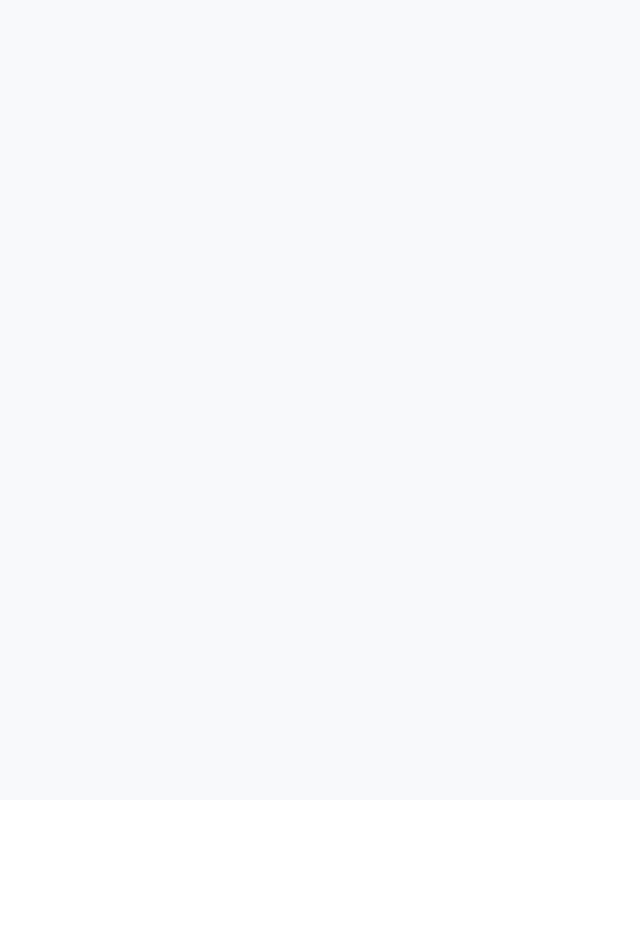
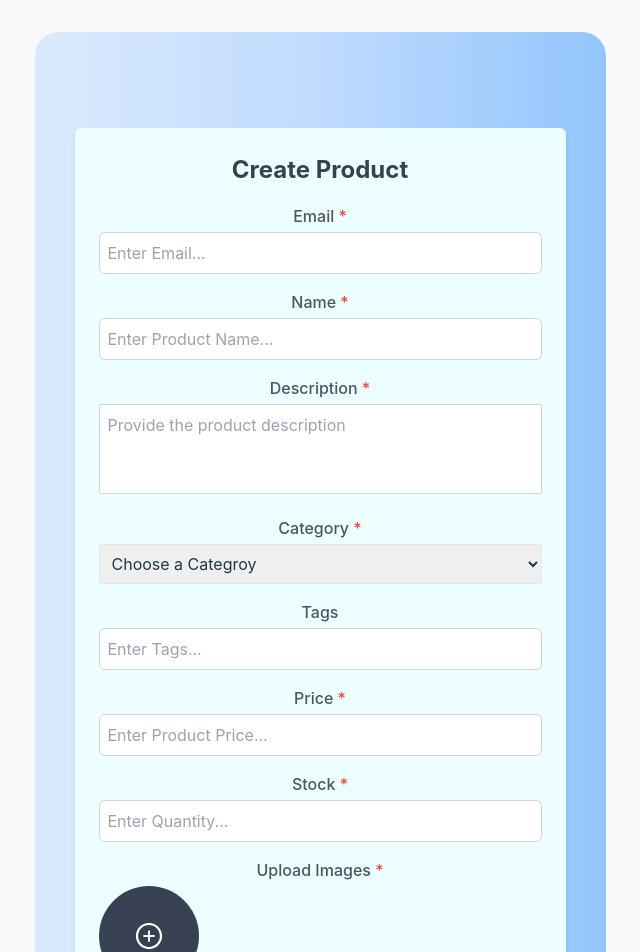
Before and after one commit to Vrajpatel4021/E--commerce-website, a React (Vite) app in the folder frontend/: page /createproduct in a window 1280 px wide. Before the commit this address had no page. Shown: the top 952 px of the page, without its empty margins (320-960 px from the left). Before the commit the page ends 800 px from the top, so only its background shows below. Built offline with nearby package versions, Linux system fonts and the light colour scheme.

Commit message:
Milestone 9 completed

```diff
--- a/frontend/src/App.jsx
+++ b/frontend/src/App.jsx
@@ -1,5 +1,5 @@
 import { BrowserRouter, Routes, Route } from "react-router-dom";
-import { LoginPage ,SignupPage,Home } from "./Routes";
+import { LoginPage ,SignupPage,Home ,CreateProduct} from "./Routes";
 
 import "./App.css";
 
@@ -10,6 +10,7 @@ function App() {
         <Route path="/" element={<LoginPage />} />
         <Route path='/signup' element={<SignupPage/>}/>
         <Route path='/home' element = {<Home/>}/>
+        <Route path='/createproduct' element = {<CreateProduct/>}/>
       </Routes>
     </BrowserRouter>
   );
--- a/frontend/src/Routes.jsx
+++ b/frontend/src/Routes.jsx
@@ -1,8 +1,10 @@
 import LoginPage from "./pages/Login";
 import SignupPage from "./pages/Signup";
 import Home from './pages/Home'
+import CreateProduct from "./pages/createProduct";
 
 
 export { LoginPage };
 export{SignupPage};
 export{Home};
+export{CreateProduct}
--- /dev/null
+++ b/frontend/src/pages/createProduct.jsx
@@ -0,0 +1,139 @@
+import React, {useState, useEffect} from 'react'
+import {AiOutlinePlusCircle} from 'react-icons/ai'
+
+const CreateProduct = () => {
+    const [images, setImages] = useState([]);
+    const [name, setName] = useState("");
+    const [description, setDescription] = useState("");
+    const [category, setCatogery] = useState("");
+    const [tags, setTags] = useState("");
+    const [price, setPrice] = useState("");
+    const [stock, setStock] = useState("");
+    const [email, setEmail] = useState("");
+    const [previewImages, setPreviewImages] = useState([]);
+
+    const categoriesData = [
+        {title:"Fashion"},
+        {title:"Electronics"},
+        {title:"Books"},
+        {title:"Home Appliances"},
+    ]
+
+
+    const handleImageChange = (e) => {
+        const files = Array.from(e.target.files);
+        setImages((prevImages) => prevImages.concat(files))
+        const imagePreviews = files.map((file) => URL.createObjectURL(file))
+        setPreviewImages((prevPreviews) => prevPreviews.concat(imagePreviews))
+    }
+
+    useEffect(() => {
+        return() => {
+            previewImages.forEach((url) => URL.revokeObjectURL(url))
+        }
+    },[previewImages])
+
+    const handleSubmit = (e) => {
+        e.preventDefault();
+        const productData = {
+            name,
+            description,
+            category,
+            tags,
+            stock,
+            price,
+            email,
+            images,
+        };
+        alert("Product Created Successfully");
+        console.log("Product Details:",productData);
+        setImages([]);
+        setName("");
+        setDescription("");
+        setCatogery("");
+        setTags("");
+        setPrice("");
+        setStock("");
+        setEmail("");
+    }
+
+    return(
+        <div className='min-h-screen flex items-center justify-center bg-gradient-to-r from-blue-100 via-blue-200 to-blue-300 rounded-3xl'>
+            <div className='w-[90%] max-w-[500px] bg-cyan-50 shadow-md h-auto rounded-md p-6 mx-auto mt-8 sm:mt-16 lg:mt-24  justify-center mb-24 mr-10 ml-10'>
+                <h5 className='text-[24px] font-bold text-center mb-4 text-gray-700'>
+                    Create Product
+                </h5>
+                <form onSubmit={handleSubmit}>
+                    <div className='mt-4'>
+                        <label className='pb-1 block text-gray-600 font-medium'>
+                            Email <span className='text-red-500'>*</span>
+                        </label>
+                        <input type="email" name='email' value = {email} className='w-full p-2 border rounded-md focus:outline-none focus:ring-2 focus:ring-blue-400 hover:shadow-lg transition-shadow duration-200' onChange={(e) => setEmail(e.target.value)} placeholder='Enter Email...' required/>
+                    </div>
+                    <div className='mt-4'>
+                        <label className='pb-1 block text-gray-600 font-medium'>
+                            Name <span className='text-red-500'>*</span>
+                        </label>
+                        <input type="text" value = {name} className='w-full p-2 border rounded-md focus:outline-none focus:ring-2 focus:ring-blue-400 hover:shadow-lg transition-shadow duration-200' onChange={(e) => setName(e.target.value)} placeholder='Enter Product Name...' required/>
+                    </div>
+                    <div className='mt-4'>
+                        <label className='pb-1 block text-gray-600 font-medium'>
+                            Description <span className='text-red-500'>*</span>
+                        </label>
+                        <textarea value={description} className='w-full p-2 border rounded-sm focus:outline-none focus:ring-2 focus:ring-blue-400 hover:shadow-lg transition-shadow duration-200 resize-none' rows='3' cols='40' onChange={(e) => setDescription(e.target.value)} placeholder='Provide the product description'></textarea>
+                    </div>
+                    <div className='mt-4'>
+                        <label className='pb-1 block text-gray-600 font-medium'>
+                            Category <span className='text-red-500'>*</span>
+                        </label>
+                        <select className='w-full p-2 border rounded-sm focus:outline-none focus:ring-2 focus:ring-blue-400 hover:shadow-lg transition-shadow duration-200' value={category} onChange={(e) => setCatogery(e.target.value)} required>
+                            <option value="">Choose a Categroy</option>
+                            {categoriesData.map((i) => (
+                                <option value={i.title} ley={i.title}>
+                                    {i.title}
+                                </option>
+                            ))}
+                        </select>
+                    </div>
+                    <div className='mt-4'>
+                        <label className='pb-1 block text-gray-600 font-medium'>
+                            Tags
+                        </label>
+                        <input type="text" value = {tags} className='w-full p-2 border rounded-md focus:outline-none focus:ring-2 focus:ring-blue-400 hover:shadow-lg transition-shadow duration-200' onChange={(e) => setTags(e.target.value)} placeholder='Enter Tags...' required/>
+                    </div>
+                    <div className='mt-4'>
+                        <label className='pb-1 block text-gray-600 font-medium'>
+                            Price <span className='text-red-500'>*</span>
+                        </label>
+                        <input type="number" value = {price} className='w-full p-2 border rounded-md focus:outline-none focus:ring-2 focus:ring-blue-400 hover:shadow-lg transition-shadow duration-200' onChange={(e) => setPrice(e.target.value)} placeholder='Enter Product Price...' required/>
+                    </div>
+                    <div className='mt-4'>
+                        <label className='pb-1 block text-gray-600 font-medium'>
+                            Stock <span className='text-red-500'>*</span>
+                        </label>
+                        <input type="number" value = {stock} className='w-full p-2 border rounded-md focus:outline-none focus:ring-2 focus:ring-blue-400 hover:shadow-lg transition-shadow duration-200' onChange={(e) => setStock(e.target.value)} placeholder='Enter Quantity...' required/>
+                    </div>
+                    <div className='mt-4'>
+                        <label className='pb-1 block text-gray-600 font-medium'>
+                            Upload Images <span className='text-red-500'>*</span>
+                        </label>
+                        <input type='file' id='upload' className='hidden' multiple onChange={handleImageChange} required />
+                        <label htmlFor='upload' className='cursor-pointer flex items-center justify-center w-[100px] h-[100px] bg-gray-700 rounded-full hover:bg-gray-300 transition-colors duration-200'>
+                            <AiOutlinePlusCircle size={30} color='#ffffff' />
+                        </label>
+                        <div className='flex flex-wrap mt-2'>
+                            {previewImages.map((img, index) => (
+                                <img src={img} key={index} alt={previewImages} className='w-[100px] h-[100px] object-cover m-2 rounded-md' />
+                            ))}
+                        </div>
+                    </div>
+                    <button type="submit" className='w-full mt-6 bg-blue-500 text-white p-3 rounded-full hover:bg-blue-600 transition-colors duration-200'>
+                        Create
+                    </button>
+                </form>
+            </div>
+        </div>
+    )
+}
+
+export default CreateProduct;
```
